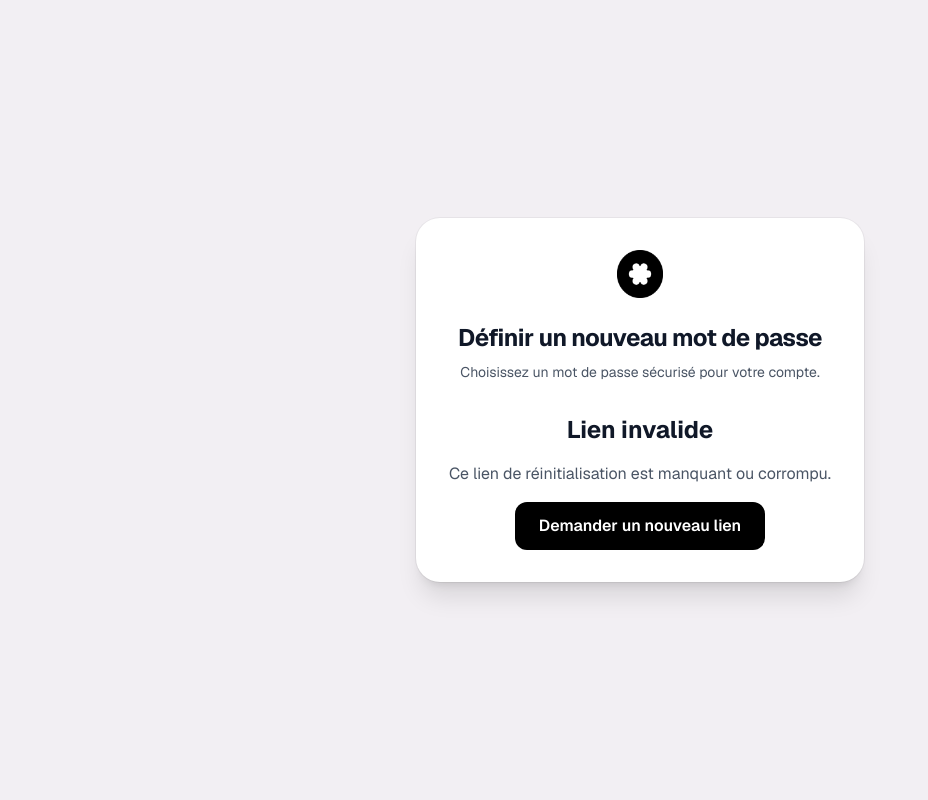
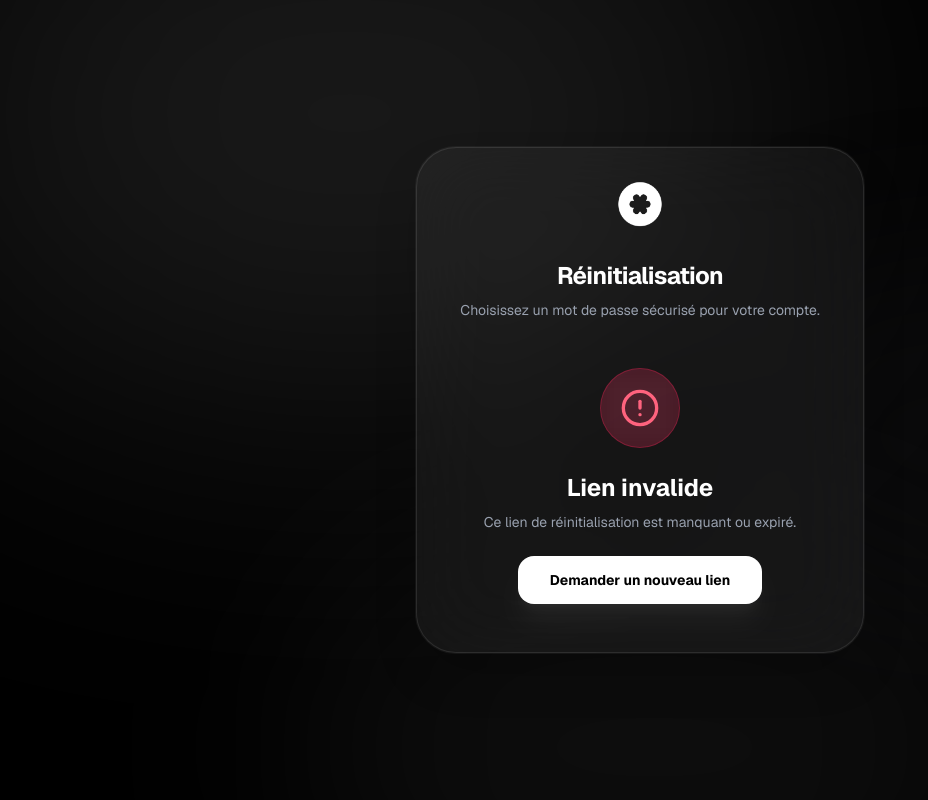
Before and after one commit to diegodmzr/dashboardobemstudio, a Next.js app: page /reset-password in a window 1280 px wide. Shown: the whole page, without its empty margins (0-928 px from the left). Built offline with nearby package versions, Linux system fonts and the light colour scheme.

Commit message:
style: align forgot-password and reset-password designs with premium login theme

```diff
--- a/app/forgot-password/page.tsx
+++ b/app/forgot-password/page.tsx
@@ -1,8 +1,7 @@
-"use client";
-
 import { useState } from "react";
 import Link from "next/link";
 import { ArrowLeft } from "lucide-react";
+import { AnimatedLoginBackground } from "@/components/login/AnimatedLoginBackground";
 
 export default function ForgotPasswordPage() {
     const [email, setEmail] = useState("");
@@ -37,24 +36,26 @@ export default function ForgotPasswordPage() {
     };
 
     return (
-        <div className="flex min-h-screen items-center justify-center bg-[#f2eff3] px-4 font-sans">
-            <div className="w-full max-w-md space-y-8 rounded-3xl bg-white p-8 shadow-xl ring-1 ring-black/5">
+        <div className="relative flex min-h-screen items-center justify-center px-4 font-sans overflow-hidden">
+            <AnimatedLoginBackground />
+
+            <div className="w-full max-w-md space-y-8 rounded-[2.5rem] bg-white/5 border border-white/10 p-8 shadow-2xl backdrop-blur-2xl ring-1 ring-white/5 animate-fadeIn">
                 <div className="text-center">
-                    <div className="mx-auto h-12 relative mb-6 flex justify-center">
+                    <div className="mb-8 flex justify-center">
                         <img
-                            src="/logonoir.png"
+                            src="/logoblanc.png?v=2"
                             alt="Logo OBEM"
-                            className="h-full w-auto object-contain"
+                            className="h-12 w-auto object-contain"
                         />
                     </div>
-                    <h2 className="text-2xl font-bold tracking-tight text-gray-900">Mot de passe oublié</h2>
-                    <p className="mt-2 text-sm text-gray-600">Entrez votre email pour recevoir un lien de réinitialisation.</p>
+                    <h2 className="text-2xl font-bold tracking-tight text-white">Mot de passe oublié</h2>
+                    <p className="mt-2 text-sm text-gray-400">Entrez votre email pour recevoir un lien de réinitialisation.</p>
                 </div>
 
                 {message && (
-                    <div className={`rounded-xl p-4 text-sm text-center border ${message.type === "success"
-                            ? "bg-emerald-50 text-emerald-600 border-emerald-100"
-                            : "bg-red-50 text-red-600 border-red-100"
+                    <div className={`rounded-xl p-4 text-sm text-center border backdrop-blur-md ${message.type === "success"
+                        ? "bg-emerald-500/10 text-emerald-400 border-emerald-500/20"
+                        : "bg-rose-500/10 text-rose-400 border-rose-500/20"
                         }`}>
                         {message.text}
                     </div>
@@ -62,14 +63,15 @@ export default function ForgotPasswordPage() {
 
                 <form className="mt-8 space-y-6" onSubmit={handleSubmit}>
                     <div>
-                        <label htmlFor="email" className="block text-xs font-semibold text-gray-900 uppercase tracking-wide mb-1.5">Email</label>
+                        <label htmlFor="email" className="block text-xs font-semibold text-gray-400 uppercase tracking-wide mb-1.5">Email</label>
                         <input
                             id="email"
                             type="email"
                             required
                             value={email}
                             onChange={(e) => setEmail(e.target.value)}
-                            className="block w-full rounded-xl border border-gray-200 bg-gray-50 px-4 py-3 text-gray-900 placeholder-gray-400 focus:border-black focus:ring-black focus:bg-white text-sm outline-none transition-all"
+                            className="block w-full rounded-2xl border border-white/10 bg-black/50 px-4 py-3.5 !text-white placeholder-gray-500 focus:border-white focus:ring-white focus:bg-black/70 text-sm outline-none transition-all autofill:shadow-[0_0_0_30px_#000000_inset] [selectionColor:white]"
+                            style={{ WebkitTextFillColor: 'white' }}
                             placeholder="nom@exemple.com"
                         />
                     </div>
@@ -77,7 +79,7 @@ export default function ForgotPasswordPage() {
                     <button
                         type="submit"
                         disabled={isLoading}
-                        className="group relative flex w-full justify-center rounded-xl bg-black px-4 py-3.5 text-sm font-semibold text-white hover:bg-gray-800 focus:outline-none focus:ring-2 focus:ring-black focus:ring-offset-2 transition-all shadow-lg shadow-black/20 hover:shadow-xl hover:-translate-y-0.5 disabled:opacity-70 disabled:cursor-not-allowed"
+                        className="group relative flex w-full justify-center rounded-2xl bg-white px-4 py-3.5 text-sm font-bold text-black hover:bg-gray-200 focus:outline-none focus:ring-2 focus:ring-white focus:ring-offset-2 focus:ring-offset-black transition-all shadow-xl shadow-white/5 hover:shadow-white/10 hover:-translate-y-0.5 disabled:opacity-70 disabled:cursor-not-allowed"
                     >
                         {isLoading ? "Envoi..." : "Envoyer le lien"}
                     </button>
@@ -86,10 +88,10 @@ export default function ForgotPasswordPage() {
                 <div className="text-center mt-6">
                     <Link
                         href="/login"
-                        className="inline-flex items-center gap-2 text-sm font-medium text-gray-500 hover:text-black transition-colors"
+                        className="group inline-flex items-center gap-2 text-sm font-medium text-gray-500 hover:text-white transition-colors duration-300"
                     >
-                        <ArrowLeft className="w-4 h-4" />
-                        Retour à la connexion
+                        <ArrowLeft className="w-4 h-4 transition-transform group-hover:-translate-x-1" />
+                        <span>Retour à la connexion</span>
                     </Link>
                 </div>
             </div>
--- a/app/reset-password/page.tsx
+++ b/app/reset-password/page.tsx
@@ -1,9 +1,8 @@
-"use client";
-
 import { useState, Suspense } from "react";
 import { useSearchParams, useRouter } from "next/navigation";
 import Link from "next/link";
-import { Eye, EyeOff, CheckCircle2 } from "lucide-react";
+import { Eye, EyeOff, CheckCircle2, AlertCircle } from "lucide-react";
+import { AnimatedLoginBackground } from "@/components/login/AnimatedLoginBackground";
 
 function ResetPasswordForm() {
     const searchParams = useSearchParams();
@@ -63,17 +62,21 @@ function ResetPasswordForm() {
 
     if (status === "success") {
         return (
-            <div className="text-center space-y-4">
+            <div className="text-center space-y-6 py-4 animate-scaleIn">
                 <div className="flex justify-center">
-                    <CheckCircle2 className="w-16 h-16 text-emerald-500" />
+                    <div className="h-20 w-20 rounded-full bg-emerald-500/20 flex items-center justify-center border border-emerald-500/30 backdrop-blur-md">
+                        <CheckCircle2 className="w-10 h-10 text-emerald-400" />
+                    </div>
                 </div>
-                <h2 className="text-2xl font-bold text-gray-900">Mot de passe modifié !</h2>
-                <p className="text-gray-600">Votre mot de passe a été réinitialisé avec succès. Vous allez être redirigé vers la page de connexion.</p>
+                <div className="space-y-2">
+                    <h2 className="text-2xl font-bold text-white">Mot de passe modifié !</h2>
+                    <p className="text-gray-400 text-sm">Votre mot de passe a été réinitialisé avec succès. Redirection vers la connexion...</p>
+                </div>
                 <Link
                     href="/login"
-                    className="inline-block mt-4 text-sm font-semibold text-black hover:underline"
+                    className="inline-block mt-4 text-sm font-semibold text-white/70 hover:text-white transition-colors"
                 >
-                    Aller à la page de connexion immédiatement
+                    Aller à la page de connexion maintenant
                 </Link>
             </div>
         );
@@ -81,12 +84,19 @@ function ResetPasswordForm() {
 
     if (!token) {
         return (
-            <div className="text-center space-y-4">
-                <h2 className="text-2xl font-bold text-gray-900">Lien invalide</h2>
-                <p className="text-gray-600">Ce lien de réinitialisation est manquant ou corrompu.</p>
+            <div className="text-center space-y-6 py-4 animate-scaleIn">
+                <div className="flex justify-center">
+                    <div className="h-20 w-20 rounded-full bg-rose-500/20 flex items-center justify-center border border-rose-500/30 backdrop-blur-md">
+                        <AlertCircle className="w-10 h-10 text-rose-400" />
+                    </div>
+                </div>
+                <div className="space-y-2">
+                    <h2 className="text-2xl font-bold text-white">Lien invalide</h2>
+                    <p className="text-gray-400 text-sm">Ce lien de réinitialisation est manquant ou expiré.</p>
+                </div>
                 <Link
                     href="/forgot-password"
-                    className="inline-block px-6 py-3 bg-black text-white rounded-xl font-semibold"
+                    className="inline-block px-8 py-3.5 bg-white text-black rounded-2xl font-bold text-sm shadow-xl shadow-white/5 hover:shadow-white/10 hover:-translate-y-0.5 transition-all"
                 >
                     Demander un nouveau lien
                 </Link>
@@ -98,41 +108,43 @@ function ResetPasswordForm() {
         <form className="mt-8 space-y-6" onSubmit={handleSubmit}>
             <div className="space-y-4">
                 <div>
-                    <label className="block text-xs font-semibold text-gray-900 uppercase tracking-wide mb-1.5">Nouveau mot de passe</label>
+                    <label className="block text-xs font-semibold text-gray-400 uppercase tracking-wide mb-1.5">Nouveau mot de passe</label>
                     <div className="relative">
                         <input
                             type={showPassword ? "text" : "password"}
                             required
                             value={password}
                             onChange={(e) => setPassword(e.target.value)}
-                            className="block w-full rounded-xl border border-gray-200 bg-gray-50 px-4 py-3 text-gray-900 focus:border-black focus:ring-black focus:bg-white text-sm outline-none transition-all pr-10"
+                            className="block w-full rounded-2xl border border-white/10 bg-black/50 px-4 py-3.5 !text-white placeholder-gray-500 focus:border-white focus:ring-white focus:bg-black/70 text-sm outline-none transition-all pr-12 autofill:shadow-[0_0_0_30px_#000000_inset]"
+                            style={{ WebkitTextFillColor: 'white' }}
                             placeholder="••••••••"
                         />
                         <button
                             type="button"
                             onClick={() => setShowPassword(!showPassword)}
-                            className="absolute right-3 top-1/2 -translate-y-1/2 text-gray-400 hover:text-gray-600"
+                            className="absolute right-4 top-1/2 -translate-y-1/2 text-gray-500 hover:text-white transition-colors"
                         >
-                            {showPassword ? <EyeOff className="w-4 h-4" /> : <Eye className="w-4 h-4" />}
+                            {showPassword ? <EyeOff className="w-5 h-5" /> : <Eye className="w-5 h-5" />}
                         </button>
                     </div>
                 </div>
 
                 <div>
-                    <label className="block text-xs font-semibold text-gray-900 uppercase tracking-wide mb-1.5">Confirmer le mot de passe</label>
+                    <label className="block text-xs font-semibold text-gray-400 uppercase tracking-wide mb-1.5">Confirmer le mot de passe</label>
                     <input
                         type={showPassword ? "text" : "password"}
                         required
                         value={confirmPassword}
                         onChange={(e) => setConfirmPassword(e.target.value)}
-                        className="block w-full rounded-xl border border-gray-200 bg-gray-50 px-4 py-3 text-gray-900 focus:border-black focus:ring-black focus:bg-white text-sm outline-none transition-all"
+                        className="block w-full rounded-2xl border border-white/10 bg-black/50 px-4 py-3.5 !text-white placeholder-gray-500 focus:border-white focus:ring-white focus:bg-black/70 text-sm outline-none transition-all autofill:shadow-[0_0_0_30px_#000000_inset]"
+                        style={{ WebkitTextFillColor: 'white' }}
                         placeholder="••••••••"
                     />
                 </div>
             </div>
 
             {status === "error" && (
-                <div className="rounded-xl bg-red-50 border border-red-100 p-3 text-sm text-red-600 text-center">
+                <div className="rounded-xl bg-rose-500/10 border border-rose-500/20 p-4 text-xs text-rose-400 text-center backdrop-blur-sm animate-shake">
                     {errorMsg}
                 </div>
             )}
@@ -140,7 +152,7 @@ function ResetPasswordForm() {
             <button
                 type="submit"
                 disabled={isLoading}
-                className="group relative flex w-full justify-center rounded-xl bg-black px-4 py-3.5 text-sm font-semibold text-white hover:bg-gray-800 focus:outline-none focus:ring-2 focus:ring-black focus:ring-offset-2 transition-all shadow-lg shadow-black/20"
+                className="group relative flex w-full justify-center rounded-2xl bg-white px-4 py-3.5 text-sm font-bold text-black hover:bg-gray-200 focus:outline-none focus:ring-2 focus:ring-white focus:ring-offset-2 focus:ring-offset-black transition-all shadow-xl shadow-white/5 hover:shadow-white/10 hover:-translate-y-0.5 disabled:opacity-70 disabled:cursor-not-allowed"
             >
                 {isLoading ? "Traitement..." : "Confirmer le nouveau mot de passe"}
             </button>
@@ -150,21 +162,23 @@ function ResetPasswordForm() {
 
 export default function ResetPasswordPage() {
     return (
-        <div className="flex min-h-screen items-center justify-center bg-[#f2eff3] px-4 font-sans">
-            <div className="w-full max-w-md space-y-8 rounded-3xl bg-white p-8 shadow-xl ring-1 ring-black/5">
+        <div className="relative flex min-h-screen items-center justify-center px-4 font-sans overflow-hidden">
+            <AnimatedLoginBackground />
+
+            <div className="w-full max-w-md space-y-8 rounded-[2.5rem] bg-white/5 border border-white/10 p-8 shadow-2xl backdrop-blur-2xl ring-1 ring-white/5 animate-fadeIn">
                 <div className="text-center">
-                    <div className="mx-auto h-12 relative mb-6 flex justify-center">
+                    <div className="mb-8 flex justify-center">
                         <img
-                            src="/logonoir.png"
+                            src="/logoblanc.png?v=2"
                             alt="Logo OBEM"
-                            className="h-full w-auto object-contain"
+                            className="h-12 w-auto object-contain"
                         />
                     </div>
-                    <h2 className="text-2xl font-bold tracking-tight text-gray-900">Définir un nouveau mot de passe</h2>
-                    <p className="mt-2 text-sm text-gray-600">Choisissez un mot de passe sécurisé pour votre compte.</p>
+                    <h2 className="text-2xl font-bold tracking-tight text-white">Réinitialisation</h2>
+                    <p className="mt-2 text-sm text-gray-400">Choisissez un mot de passe sécurisé pour votre compte.</p>
                 </div>
 
-                <Suspense fallback={<div className="text-center py-4">Chargement...</div>}>
+                <Suspense fallback={<div className="text-center py-8 text-gray-400 animate-pulse text-sm">Chargement du formulaire...</div>}>
                     <ResetPasswordForm />
                 </Suspense>
             </div>
```
